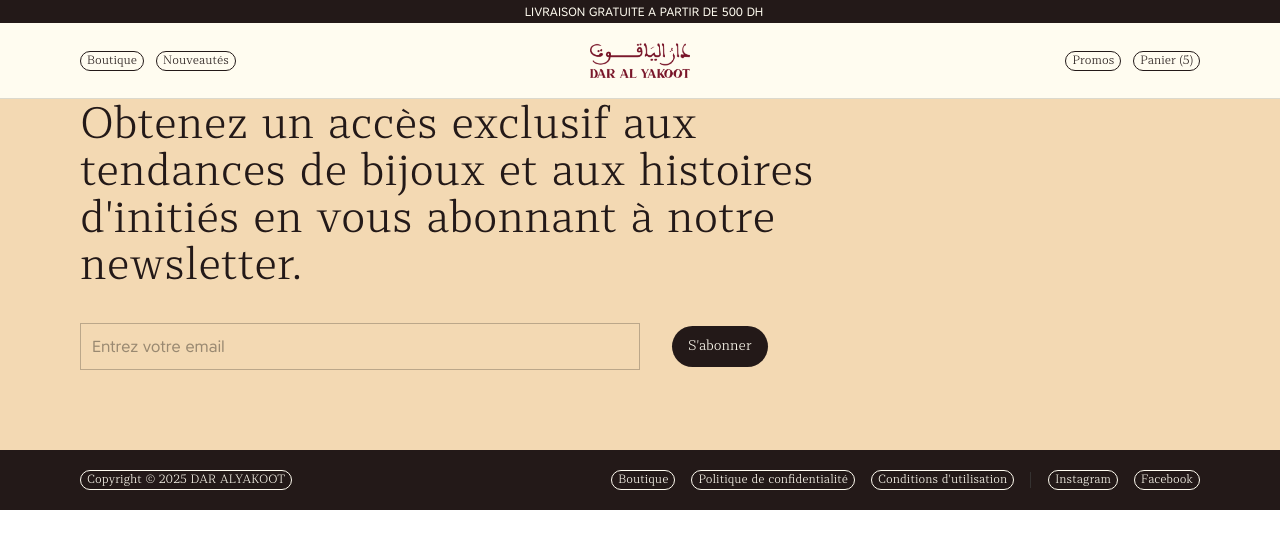
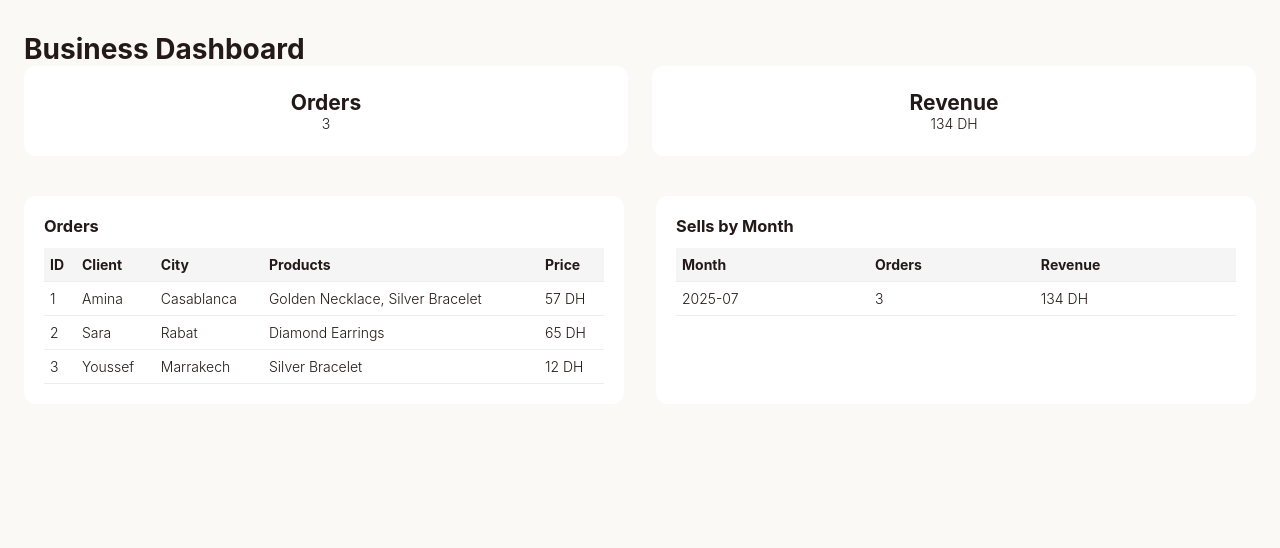
Before and after one commit to ayoubjdad/she, a React (Create React App) app: page /dashboard in a window 1280 px wide. Shown: the top 548 px of the page. Built offline with nearby package versions, Linux system fonts and the light colour scheme.

Commit message:
Add Dashboard component and update routing; refactor product prices and styles

```diff
--- a/src/App.js
+++ b/src/App.js
@@ -4,6 +4,7 @@ import "./App.css";
 import Header from "./layouts/header/Header";
 import Menu from "./layouts/menu/Menu";
 import Home from "./pages/home/Home";
+import Dashboard from "./dashboard/Dashboard";
 import { theme } from "./theme/overrides";
 import Footer from "./layouts/footer/Footer";
 import Product from "./pages/product/Product";
@@ -16,6 +17,12 @@ function App() {
   return (
     <ThemeProvider theme={theme}>
       <Router>
+        <Routes>
+          <Route path="/dashboard" element={<Dashboard />} />
+          <Route
+            path="*"
+            element={
+              <>
                 <Header />
                 <Menu />
                 <Routes>
@@ -27,9 +34,16 @@ function App() {
                     path="/politique-de-confidentialite"
                     element={<PrivacyTerms />}
                   />
-          <Route path="/conditions-generales" element={<GeneralConditions />} />
+                  <Route
+                    path="/conditions-generales"
+                    element={<GeneralConditions />}
+                  />
                 </Routes>
                 <Footer />
+              </>
+            }
+          />
+        </Routes>
       </Router>
     </ThemeProvider>
   );
--- /dev/null
+++ b/src/dashboard/Dashboard.jsx
@@ -0,0 +1,129 @@
+import React from "react";
+import styles from "./Dashboard.module.scss";
+import { clients, orders, products } from "../data/data";
+
+const Dashboard = () => {
+  return (
+    <div className={styles.dashboardContainer}>
+      <h1>Business Dashboard</h1>
+      <div className={styles.summaryGrid}>
+        <div className={styles.card}>
+          <h2>Orders</h2>
+          <p>{orders.length}</p>
+        </div>
+        <div className={styles.card}>
+          <h2>Revenue</h2>
+          <p>
+            {orders
+              .map((cmd) =>
+                cmd.products
+                  .map((p) =>
+                    p.id
+                      ? products.find((pr) => pr.id === p.id).price * p.quantity
+                      : 0
+                  )
+                  .reduce((a, b) => a + b, 0)
+              )
+              .reduce((a, b) => a + b, 0)}{" "}
+            DH
+          </p>
+        </div>
+      </div>
+
+      <div className={styles.tablesSection}>
+        <div className={styles.tableBlock}>
+          <h3>Orders</h3>
+          <table className={styles.table}>
+            <thead>
+              <tr>
+                <th>ID</th>
+                <th>Client</th>
+                <th>City</th>
+                <th>Products</th>
+                <th>Price</th>
+              </tr>
+            </thead>
+            <tbody>
+              {orders.map((cmd) => {
+                return (
+                  <tr key={cmd.id}>
+                    <td>{cmd.id}</td>
+                    <td>{clients.find((c) => c.id === cmd.clientId).name}</td>
+                    <td>{cmd.city}</td>
+                    <td>
+                      {!cmd.products?.length
+                        ? "-"
+                        : cmd.products
+                            .map(
+                              (p) => products.find((pr) => pr.id === p.id).name
+                            )
+                            .join(", ")}
+                    </td>
+                    <td>
+                      {cmd.products
+                        .map((p) =>
+                          p.id
+                            ? products.find((pr) => pr.id === p.id).price *
+                              p.quantity
+                            : 0
+                        )
+                        .reduce((a, b) => a + b, 0)}{" "}
+                      DH
+                    </td>
+                  </tr>
+                );
+              })}
+            </tbody>
+          </table>
+        </div>
+        <div className={styles.tableBlock}>
+          <h3>Sells by Month</h3>
+          <table className={styles.table}>
+            <thead>
+              <tr>
+                <th>Month</th>
+                <th>Orders</th>
+                <th>Revenue</th>
+              </tr>
+            </thead>
+            <tbody>
+              {(() => {
+                // Group orders by month
+                const monthMap = {};
+                orders.forEach((cmd) => {
+                  const d = new Date(cmd.date);
+                  const month =
+                    d.getFullYear() +
+                    "-" +
+                    String(d.getMonth() + 1).padStart(2, "0");
+                  if (!monthMap[month])
+                    monthMap[month] = { count: 0, revenue: 0 };
+                  monthMap[month].count++;
+                  monthMap[month].revenue += cmd.products
+                    .map((p) =>
+                      p.id
+                        ? products.find((pr) => pr.id === p.id).price *
+                          p.quantity
+                        : 0
+                    )
+                    .reduce((a, b) => a + b, 0);
+                });
+                return Object.entries(monthMap)
+                  .sort(([a], [b]) => a.localeCompare(b))
+                  .map(([month, data]) => (
+                    <tr key={month}>
+                      <td>{month}</td>
+                      <td>{data.count}</td>
+                      <td>{data.revenue} DH</td>
+                    </tr>
+                  ));
+              })()}
+            </tbody>
+          </table>
+        </div>
+      </div>
+    </div>
+  );
+};
+
+export default Dashboard;
--- /dev/null
+++ b/src/dashboard/Dashboard.module.scss
@@ -0,0 +1,55 @@
+.dashboardContainer {
+  padding: 32px 24px;
+  background: #faf9f6;
+  min-height: 100vh;
+  font-family: "Inter";
+  font-size: 14px;
+}
+
+.summaryGrid {
+  display: grid;
+  grid-template-columns: repeat(auto-fit, minmax(180px, 1fr));
+  gap: 24px;
+  margin-bottom: 40px;
+}
+
+.card {
+  background: #fff;
+  border-radius: 12px;
+  //   box-shadow: 0 2px 8px rgba(0, 0, 0, 0.06);
+  padding: 24px 16px;
+  text-align: center;
+  transition: box-shadow 0.2s;
+}
+.card:hover {
+  box-shadow: 0 4px 16px rgba(0, 0, 0, 0.12);
+}
+
+.tablesSection {
+  display: flex;
+  flex-wrap: wrap;
+  gap: 32px;
+}
+
+.tableBlock {
+  flex: 1 1 350px;
+  background: #fff;
+  border-radius: 12px;
+  //   box-shadow: 0 2px 8px rgba(0, 0, 0, 0.04);
+  padding: 20px;
+}
+
+.table {
+  width: 100%;
+  border-collapse: collapse;
+  margin-top: 12px;
+}
+.table th,
+.table td {
+  border-bottom: 1px solid #eee;
+  padding: 8px 6px;
+  text-align: left;
+}
+.table th {
+  background: #f5f5f5;
+}
--- a/src/data/data.js
+++ b/src/data/data.js
@@ -3,7 +3,101 @@ export const products = [
     id: 1,
     name: "Golden Necklace",
     material: "24K Gold",
-    price: 4500,
+    price: 45.0,
+    image:
+      "https://i.pinimg.com/736x/d2/4a/ac/d24aacaaabb9d0ace6a9f8e0f39b186e.jpg",
+    description:
+      "This exquisite golden necklace is crafted from pure 24K gold, radiating elegance and luxury. Perfectly suited for formal occasions, it features a timeless design that complements both traditional and modern outfits. Its lightweight yet durable construction ensures comfort while making a bold statement. A must-have piece for those who appreciate fine craftsmanship and superior quality.",
+    category: "Necklaces",
+    isBestSeller: true,
+    manufactorPrice: 30.0,
+  },
+  {
+    id: 2,
+    name: "Silver Bracelet",
+    material: "Sterling Silver",
+    price: 12.0,
+    image:
+      "https://i.pinimg.com/736x/d2/4a/ac/d24aacaaabb9d0ace6a9f8e0f39b186e.jpg",
+    description:
+      "This sterling silver bracelet is the epitome of elegance and sophistication. Featuring a polished finish that gleams beautifully in the light, it is designed for versatility, making it ideal for both casual and formal settings. The intricate detailing and secure clasp add a touch of refinement to its minimalist aesthetic, ensuring it becomes a cherished addition to any jewelry collection.",
+    category: "Bracelets",
+    isBestSeller: true,
+  },
+  // ...existing code...
+  {
+    id: 3,
+    name: "Diamond Earrings",
+    material: "18K Gold with Diamonds",
+    price: 65.0,
+    image:
+      "https://i.pinimg.com/736x/d2/4a/ac/d24aacaaabb9d0ace6a9f8e0f39b186e.jpg",
+    description:
+      "These diamond earrings are a testament to luxury and beauty. Made with 18K gold, they feature a dazzling arrangement of high-quality diamonds that sparkle brilliantly from every angle. Perfect for weddings, anniversaries, or any special event, these earrings are designed to draw attention and admiration. The secure clasps ensure a comfortable and confident fit, making them as practical as they are beautiful.",
+    category: "Earrings",
+    isBestSeller: true,
+  },
+  {
+    id: 4,
+    name: "Platinum Ring",
+    material: "Platinum",
+    price: 85.0,
+    image:
+      "https://i.pinimg.com/736x/d2/4a/ac/d24aacaaabb9d0ace6a9f8e0f39b186e.jpg",
+    description:
+      "Crafted from premium platinum, this ring is a stunning piece of artistry and durability. Its sleek and minimalist design ensures it complements any outfit, while the high-quality finish gives it a luxurious feel. Ideal for engagements, weddings, or as a personal statement piece, this ring is a timeless symbol of elegance and sophistication. Built to last a lifetime, it is a worthy investment in style and sentiment.",
+    category: "Rings",
+    isBestSeller: true,
+  },
+  {
+    id: 5,
+    name: "Pearl Pendant",
+    material: "18K Gold with Pearl",
+    price: 32.0,
+    image:
+      "https://i.pinimg.com/736x/d2/4a/ac/d24aacaaabb9d0ace6a9f8e0f39b186e.jpg",
+    description:
+      "This classic pearl pendant exudes grace and refinement. Set on an 18K gold chain, the lustrous pearl is the centerpiece of this timeless design. Perfect for both formal events and everyday wear, it effortlessly elevates any ensemble. The secure clasp and high-quality materials ensure this piece remains a treasured part of your jewelry collection for years to come.",
+    category: "Pendants",
+  },
+  {
+    id: 6,
+    name: "Ruby Stud Earrings",
+    material: "14K Gold with Ruby",
+    price: 30.0,
+    image:
+      "https://i.pinimg.com/736x/d2/4a/ac/d24aacaaabb9d0ace6a9f8e0f39b186e.jpg",
+    description:
+      "These ruby stud earrings combine the fiery beauty of rubies with the timeless charm of 14K gold. The vibrant red gemstones are carefully set to ensure maximum brilliance and durability. Perfect for gifting or personal indulgence, these earrings add a pop of color and sophistication to any look. Lightweight and comfortable, they are ideal for everyday elegance.",
+    category: "Earrings",
+  },
+  {
+    id: 7,
+    name: "Emerald Bracelet",
+    material: "Sterling Silver with Emerald",
+    price: 42.0,
+    image:
+      "https://i.pinimg.com/736x/d2/4a/ac/d24aacaaabb9d0ace6a9f8e0f39b186e.jpg",
+    description:
+      "Adorned with radiant emerald gemstones, this sterling silver bracelet is a masterpiece of elegance. The vibrant green stones are meticulously set to enhance their natural beauty, while the polished silver adds a touch of modernity. This bracelet is perfect for special occasions and makes a thoughtful gift for someone who loves unique and timeless jewelry.",
+    category: "Bracelets",
+  },
+  {
+    id: 8,
+    name: "Sapphire Ring",
+    material: "Platinum with Sapphire",
+    price: 76.0,
+    image:
+      "https://i.pinimg.com/736x/d2/4a/ac/d24aacaaabb9d0ace6a9f8e0f39b186e.jpg",
+    description:
+      "This platinum ring features a stunning sapphire centerpiece, exuding elegance and charm. The deep blue gemstone is expertly cut to maximize its brilliance, while the platinum band adds durability and sophistication. Ideal for engagements, anniversaries, or as a standout accessory, this ring is a timeless piece that celebrates the beauty of fine craftsmanship.",
+    category: "Rings",
+  },
+  {
+    id: 1,
+    name: "Golden Necklace",
+    material: "24K Gold",
+    price: 45.0,
     image:
       "https://i.pinimg.com/736x/d2/4a/ac/d24aacaaabb9d0ace6a9f8e0f39b186e.jpg",
     description:
@@ -15,172 +109,144 @@ export const products = [
     id: 2,
     name: "Silver Bracelet",
     material: "Sterling Silver",
-    price: 1200,
+    price: 12.0,
     image:
       "https://i.pinimg.com/736x/d2/4a/ac/d24aacaaabb9d0ace6a9f8e0f39b186e.jpg",
     description:
       "This sterling silver bracelet is the epitome of elegance and sophistication. Featuring a polished finish that gleams beautifully in the light, it is designed for versatility, making it ideal for both casual and formal settings. The intricate detailing and secure clasp add a touch of refinement to its minimalist aesthetic, ensuring it becomes a cherished addition to any jewelry collection.",
     category: "Bracelets",
     isBestSeller: true,
+    manufactorPrice: 7.0,
   },
   {
     id: 3,
     name: "Diamond Earrings",
     material: "18K Gold with Diamonds",
-    price: 6500,
+    price: 65.0,
     image:
       "https://i.pinimg.com/736x/d2/4a/ac/d24aacaaabb9d0ace6a9f8e0f39b186e.jpg",
     description:
       "These diamond earrings are a testament to luxury and beauty. Made with 18K gold, they feature a dazzling arrangement of high-quality diamonds that sparkle brilliantly from every angle. Perfect for weddings, anniversaries, or any special event, these earrings are designed to draw attention and admiration. The secure clasps ensure a comfortable and confident fit, making them as practical as they are beautiful.",
     category: "Earrings",
     isBestSeller: true,
+    manufactorPrice: 40.0,
   },
   {
     id: 4,
     name: "Platinum Ring",
     material: "Platinum",
-    price: 8500,
+    price: 85.0,
     image:
       "https://i.pinimg.com/736x/d2/4a/ac/d24aacaaabb9d0ace6a9f8e0f39b186e.jpg",
     description:
       "Crafted from premium platinum, this ring is a stunning piece of artistry and durability. Its sleek and minimalist design ensures it complements any outfit, while the high-quality finish gives it a luxurious feel. Ideal for engagements, weddings, or as a personal statement piece, this ring is a timeless symbol of elegance and sophistication. Built to last a lifetime, it is a worthy investment in style and sentiment.",
     category: "Rings",
     isBestSeller: true,
+    manufactorPrice: 60.0,
   },
   {
     id: 5,
     name: "Pearl Pendant",
     material: "18K Gold with Pearl",
-    price: 3200,
+    price: 32.0,
     image:
       "https://i.pinimg.com/736x/d2/4a/ac/d24aacaaabb9d0ace6a9f8e0f39b186e.jpg",
     description:
       "This classic pearl pendant exudes grace and refinement. Set on an 18K gold chain, the lustrous pearl is the centerpiece of this timeless design. Perfect for both formal events and everyday wear, it effortlessly elevates any ensemble. The secure clasp and high-quality materials ensure this piece remains a treasured part of your jewelry collection for years to come.",
     category: "Pendants",
+    manufactorPrice: 18.0,
   },
   {
     id: 6,
     name: "Ruby Stud Earrings",
     material: "14K Gold with Ruby",
-    price: 3000,
+    price: 30.0,
     image:
       "https://i.pinimg.com/736x/d2/4a/ac/d24aacaaabb9d0ace6a9f8e0f39b186e.jpg",
     description:
       "These ruby stud earrings combine the fiery beauty of rubies with the timeless charm of 14K gold. The vibrant red gemstones are carefully set to ensure maximum brilliance and durability. Perfect for gifting or personal indulgence, these earrings add a pop of color and sophistication to any look. Lightweight and comfortable, they are ideal for everyday elegance.",
     category: "Earrings",
+    manufactorPrice: 18.0,
   },
   {
     id: 7,
     name: "Emerald Bracelet",
     material: "Sterling Silver with Emerald",
-    price: 4200,
+    price: 42.0,
     image:
       "https://i.pinimg.com/736x/d2/4a/ac/d24aacaaabb9d0ace6a9f8e0f39b186e.jpg",
     description:
       "Adorned with radiant emerald gemstones, this sterling silver bracelet is a masterpiece of elegance. The vibrant green stones are meticulously set to enhance their natural beauty, while the polished silver adds a touch of modernity. This bracelet is perfect for special occasions and makes a thoughtful gift for someone who loves unique and timeless jewelry.",
     category: "Bracelets",
+    manufactorPrice: 25.0,
   },
   {
     id: 8,
     name: "Sapphire Ring",
     material: "Platinum with Sapphire",
-    price: 7600,
+    price: 76.0,
     image:
       "https://i.pinimg.com/736x/d2/4a/ac/d24aacaaabb9d0ace6a9f8e0f39b186e.jpg",
     description:
       "This platinum ring features a stunning sapphire centerpiece, exuding elegance and charm. The deep blue gemstone is expertly cut to maximize its brilliance, while the platinum band adds durability and sophistication. Ideal for engagements, anniversaries, or as a standout accessory, this ring is a timeless piece that celebrates the beauty of fine craftsmanship.",
     category: "Rings",
+    manufactorPrice: 50.0,
   },
+];
+
+export const clients = [
   {
     id: 1,
-    name: "Golden Necklace",
-    material: "24K Gold",
-    price: 4500,
-    image:
-      "https://i.pinimg.com/736x/d2/4a/ac/d24aacaaabb9d0ace6a9f8e0f39b186e.jpg",
-    description:
-      "This exquisite golden necklace is crafted from pure 24K gold, radiating elegance and luxury. Perfectly suited for formal occasions, it features a timeless design that complements both traditional and modern outfits. Its lightweight yet durable construction ensures comfort while making a bold statement. A must-have piece for those who appreciate fine craftsmanship and superior quality.",
-    category: "Necklaces",
-    isBestSeller: true,
+    name: "Amina",
+    email: "amina@email.com",
+    city: "Casablanca",
+    phone: "0600000001",
   },
   {
     id: 2,
-    name: "Silver Bracelet",
-    material: "Sterling Silver",
-    price: 1200,
-    image:
-      "https://i.pinimg.com/736x/d2/4a/ac/d24aacaaabb9d0ace6a9f8e0f39b186e.jpg",
-    description:
-      "This sterling silver bracelet is the epitome of elegance and sophistication. Featuring a polished finish that gleams beautifully in the light, it is designed for versatility, making it ideal for both casual and formal settings. The intricate detailing and secure clasp add a touch of refinement to its minimalist aesthetic, ensuring it becomes a cherished addition to any jewelry collection.",
-    category: "Bracelets",
-    isBestSeller: true,
+    name: "Youssef",
+    email: "youssef@email.com",
+    city: "Marrakech",
+    phone: "0600000002",
   },
   {
     id: 3,
-    name: "Diamond Earrings",
-    material: "18K Gold with Diamonds",
-    price: 6500,
-    image:
-      "https://i.pinimg.com/736x/d2/4a/ac/d24aacaaabb9d0ace6a9f8e0f39b186e.jpg",
-    description:
-      "These diamond earrings are a testament to luxury and beauty. Made with 18K gold, they feature a dazzling arrangement of high-quality diamonds that sparkle brilliantly from every angle. Perfect for weddings, anniversaries, or any special event, these earrings are designed to draw attention and admiration. The secure clasps ensure a comfortable and confident fit, making them as practical as they are beautiful.",
-    category: "Earrings",
-    isBestSeller: true,
+    name: "Sara",
+    email: "sara@email.com",
+    city: "Rabat",
+    phone: "0600000003",
+  },
+];
+
+export const orders = [
+  {
+    id: 1,
+    city: "Casablanca",
+    clientId: 1,
+    products: [
+      { id: 1, quantity: 1 },
+      { id: 2, quantity: 1 },
+    ],
+    date: "2025-07-01",
+    status: "Delivered",
+    address: "123 Main St, Casablanca",
   },
   {
-    id: 4,
-    name: "Platinum Ring",
-    material: "Platinum",
-    price: 8500,
-    image:
-      "https://i.pinimg.com/736x/d2/4a/ac/d24aacaaabb9d0ace6a9f8e0f39b186e.jpg",
-    description:
-      "Crafted from premium platinum, this ring is a stunning piece of artistry and durability. Its sleek and minimalist design ensures it complements any outfit, while the high-quality finish gives it a luxurious feel. Ideal for engagements, weddings, or as a personal statement piece, this ring is a timeless symbol of elegance and sophistication. Built to last a lifetime, it is a worthy investment in style and sentiment.",
-    category: "Rings",
-    isBestSeller: true,
+    id: 2,
+    city: "Rabat",
+    clientId: 3,
+    products: [{ id: 3, quantity: 1 }],
+    date: "2025-07-03",
+    status: "Shipped",
+    address: "456 Avenue, Rabat",
   },
   {
-    id: 5,
-    name: "Pearl Pendant",
-    material: "18K Gold with Pearl",
-    price: 3200,
-    image:
-      "https://i.pinimg.com/736x/d2/4a/ac/d24aacaaabb9d0ace6a9f8e0f39b186e.jpg",
-    description:
-      "This classic pearl pendant exudes grace and refinement. Set on an 18K gold chain, the lustrous pearl is the centerpiece of this timeless design. Perfect for both formal events and everyday wear, it effortlessly elevates any ensemble. The secure clasp and high-quality materials ensure this piece remains a treasured part of your jewelry collection for years to come.",
-    category: "Pendants",
-  },
-  {
-    id: 6,
-    name: "Ruby Stud Earrings",
-    material: "14K Gold with Ruby",
-    price: 3000,
-    image:
-      "https://i.pinimg.com/736x/d2/4a/ac/d24aacaaabb9d0ace6a9f8e0f39b186e.jpg",
-    description:
-      "These ruby stud earrings combine the fiery beauty of rubies with the timeless charm of 14K gold. The vibrant red gemstones are carefully set to ensure maximum brilliance and durability. Perfect for gifting or personal indulgence, these earrings add a pop of color and sophistication to any look. Lightweight and comfortable, they are ideal for everyday elegance.",
-    category: "Earrings",
-  },
-  {
-    id: 7,
-    name: "Emerald Bracelet",
-    material: "Sterling Silver with Emerald",
-    price: 4200,
-    image:
-      "https://i.pinimg.com/736x/d2/4a/ac/d24aacaaabb9d0ace6a9f8e0f39b186e.jpg",
-    description:
-      "Adorned with radiant emerald gemstones, this sterling silver bracelet is a masterpiece of elegance. The vibrant green stones are meticulously set to enhance their natural beauty, while the polished silver adds a touch of modernity. This bracelet is perfect for special occasions and makes a thoughtful gift for someone who loves unique and timeless jewelry.",
-    category: "Bracelets",
-  },
-  {
-    id: 8,
-    name: "Sapphire Ring",
-    material: "Platinum with Sapphire",
-    price: 7600,
-    image:
-      "https://i.pinimg.com/736x/d2/4a/ac/d24aacaaabb9d0ace6a9f8e0f39b186e.jpg",
-    description:
-      "This platinum ring features a stunning sapphire centerpiece, exuding elegance and charm. The deep blue gemstone is expertly cut to maximize its brilliance, while the platinum band adds durability and sophistication. Ideal for engagements, anniversaries, or as a standout accessory, this ring is a timeless piece that celebrates the beauty of fine craftsmanship.",
-    category: "Rings",
+    id: 3,
+    city: "Marrakech",
+    clientId: 2,
+    products: [{ id: 2, quantity: 1 }],
+    date: "2025-07-02",
+    status: "Pending",
+    address: "789 Road, Marrakech",
   },
 ];
--- a/src/index.css
+++ b/src/index.css
@@ -4,6 +4,8 @@
   src: url("assets/fonts/Core\ Sans\ AR\ 45\ Regular.ttf") format("opentype");
   font-weight: 300;
 }
+
+@import url("https://fonts.googleapis.com/css2?family=Aladin&family=Inter:ital,opsz,wght@0,14..32,100..900;1,14..32,100..900&display=swap");
 
 /* Import Rolleston Title font */
 @font-face {
--- a/src/layouts/best-seller/BestSeller.module.scss
+++ b/src/layouts/best-seller/BestSeller.module.scss
@@ -21,7 +21,7 @@
 
   p {
     font-size: 14px;
-    font-family: "Core Sans AR45";
+    font-family: "Inter";
   }
 }
 
--- a/src/layouts/main/Main.module.scss
+++ b/src/layouts/main/Main.module.scss
@@ -32,5 +32,5 @@
   width: 70%;
   font-size: 14px;
   color: #fffcf0;
-  font-family: "Core Sans AR45";
+  font-family: "Inter";
 }
--- a/src/pages/product/Product.module.scss
+++ b/src/pages/product/Product.module.scss
@@ -18,7 +18,7 @@
 .description {
   line-height: 1.5;
   font-size: 14px;
-  font-family: "Core Sans AR45";
+  font-family: "Inter";
 }
 
 .divider {
@@ -37,7 +37,7 @@
   display: flex;
   color: #231918;
   border: 1px solid #f0ede3;
-  font-family: "Core Sans AR45";
+  font-family: "Inter";
   justify-content: space-between;
   p {
     font-size: 12px;
--- a/src/theme/overrides.js
+++ b/src/theme/overrides.js
@@ -84,7 +84,7 @@ export const theme = createTheme({
           },
         },
         input: {
-          fontFamily: "Core Sans AR45",
+          fontFamily: "Inter",
           padding: "12px",
         },
       },
```
Lines whose indentation alone changed are shown as unchanged.
